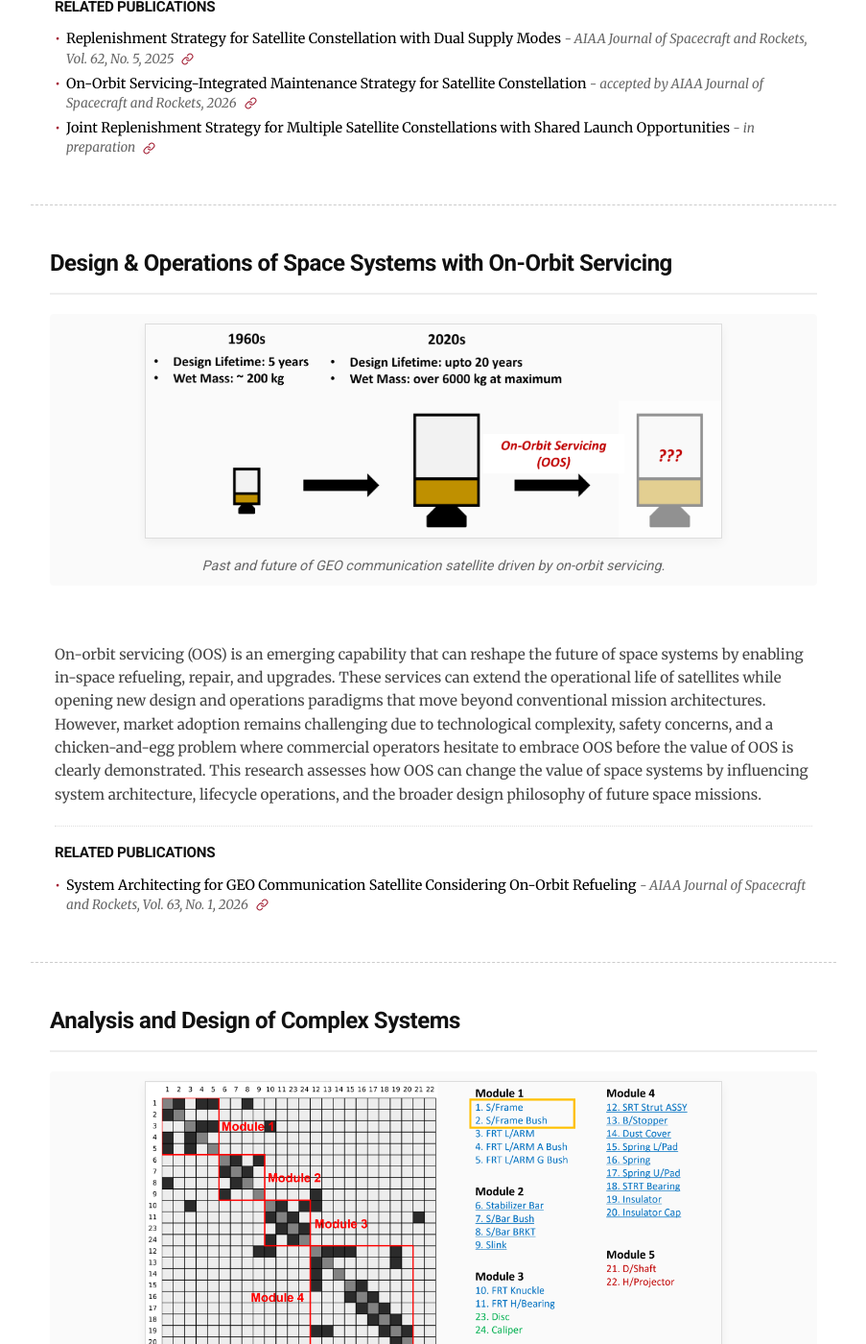
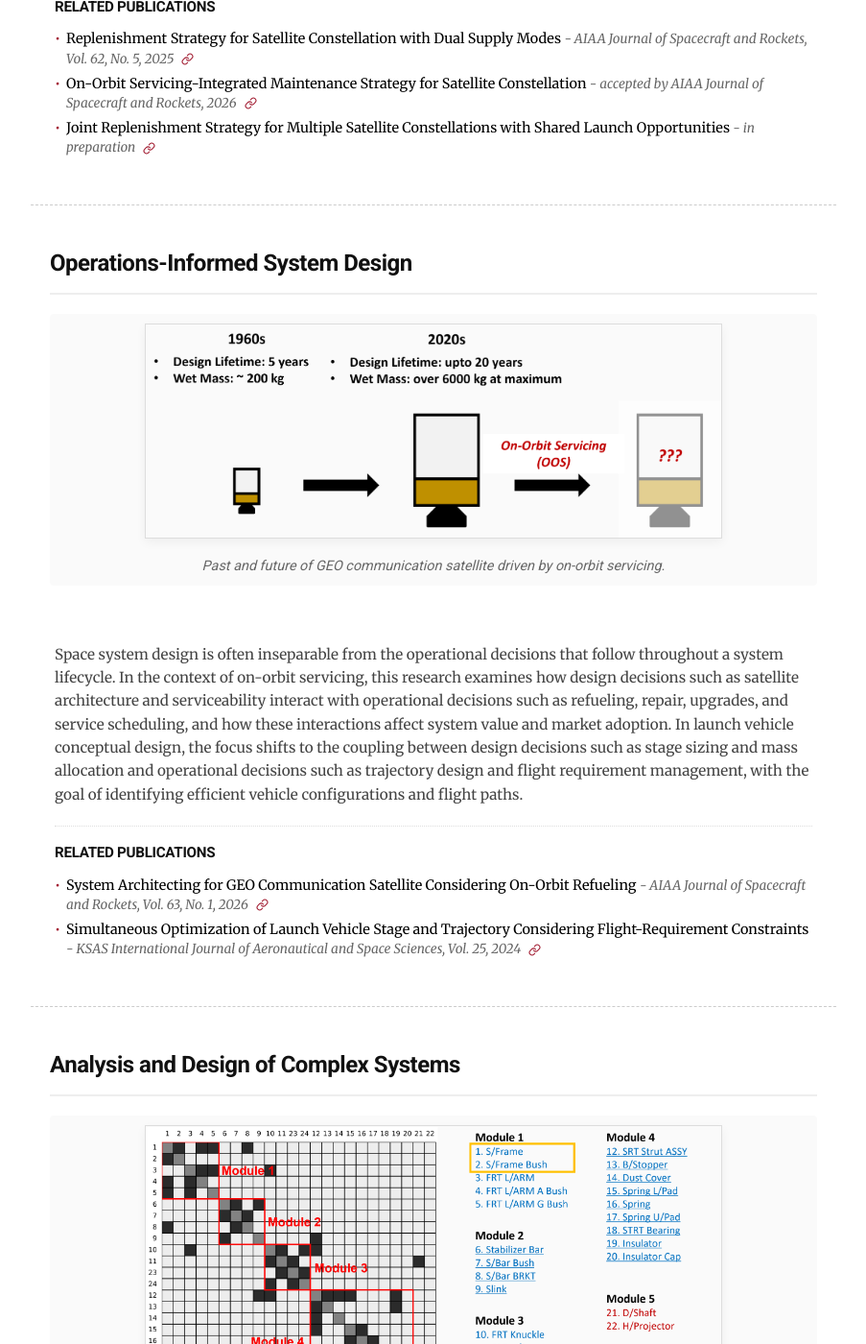
Before and after one commit to jaewoo-space/jaewoo-space.github.io, a Jekyll site: the page built from research.md, in a window 1280 px wide and 1400 px high, scrolled down 1673 px. Shown: the whole window at 96% size, without its empty margins (188-1091 px from the left). Built offline with Jekyll 4.4.1, drawn with Linux system fonts in a browser that asks for light colours; some of the changed text lies outside the part shown.

Commit message:
update260614

```diff
--- a/_data/research.yml
+++ b/_data/research.yml
@@ -7,12 +7,13 @@
     - "On-Orbit Servicing-Integrated Maintenance Strategy for Satellite Constellation"
     - "Joint Replenishment Strategy for Multiple Satellite Constellations with Shared Launch Opportunities"
 
-- title: "Design & Operations of Space Systems with On-Orbit Servicing"
+- title: "Operations-Informed System Design"
   image: "/assets/img/research_geo_architecting.png"
   caption: "Past and future of GEO communication satellite driven by on-orbit servicing."
-  description: "On-orbit servicing (OOS) is an emerging capability that can reshape the future of space systems by enabling in-space refueling, repair, and upgrades. These services can extend the operational life of satellites while opening new design and operations paradigms that move beyond conventional mission architectures. However, market adoption remains challenging due to technological complexity, safety concerns, and a chicken-and-egg problem where commercial operators hesitate to embrace OOS before the value of OOS is clearly demonstrated. This research assesses how OOS can change the value of space systems by influencing system architecture, lifecycle operations, and the broader design philosophy of future space missions."
+  description: "Space system design is often inseparable from the operational decisions that follow throughout a system lifecycle. In the context of on-orbit servicing, this research examines how design decisions such as satellite architecture and serviceability interact with operational decisions such as refueling, repair, upgrades, and service scheduling, and how these interactions affect system value and market adoption. In launch vehicle conceptual design, the focus shifts to the coupling between design decisions such as stage sizing and mass allocation and operational decisions such as trajectory design and flight requirement management, with the goal of identifying efficient vehicle configurations and flight paths."
   related_papers:
     - "System Architecting for GEO Communication Satellite Considering On-Orbit Refueling"
+    - "Simultaneous Optimization of Launch Vehicle Stage and Trajectory Considering Flight-Requirement Constraints"
 
 - title: "Analysis and Design of Complex Systems"
   image: "/assets/img/research_dsm_clustering.png"
@@ -32,10 +33,3 @@
   related_papers:
     - "Families of Two-Impulse Optimal Rendezvous Transfers Between Elliptic Orbits"
     - "Korean Space Collision Risk Analysis Software Based on 3D-Cell Model"
-
-- title: "Conceptual Design of Launch Vehicle"
-  image: "/assets/img/research_lv_design.png"
-  caption: "Overview of the conceptual design framework for launch vehicles."
-  description: "Launch vehicle conceptual design requires a multidisciplinary optimization approach, particularly addressing the strong coupling between stage sizing and trajectory design. While optimal staging minimizes lift-off mass by allocating structural and propellant distributions, trajectory optimization maximizes payload delivery by managing ascent velocity losses. This research focuses on the simultaneous optimization of these interconnected elements to determine the most efficient launch vehicle configuration and flight path."
-  related_papers:
-    - "Simultaneous Optimization of Launch Vehicle Stage and Trajectory Considering Flight-Requirement Constraints"
```
Also changed, not shown: 1 other file.
